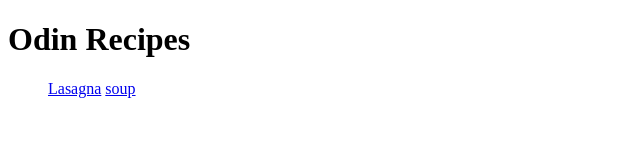
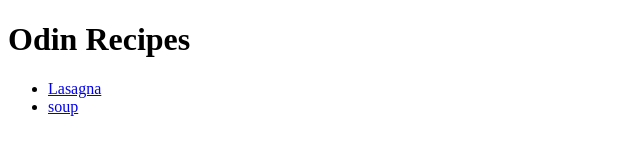
Before and after one commit to AloCodeBook/odin-recipes, a plain HTML site: page index.html in a window 1280 px wide. Shown: the full height of the page, 0-640 px from the left. Drawn offline with Linux system fonts and the light colour scheme.

Commit message:
updated index.html

```diff
--- a/index.html
+++ b/index.html
@@ -7,8 +7,8 @@
 <body>
 <h1>Odin Recipes</h1>
 <ul>
-    <a href="./recipes/lasagna.html">Lasagna</a>
-    <a href="./recpies/soup.html">soup</a>
+    <li><a href="./recipes/lasagna.html">Lasagna</a></li>
+    <li><a href="./recipes/soup.html">soup</a></li>
 </ul>
 
 </body>
```
